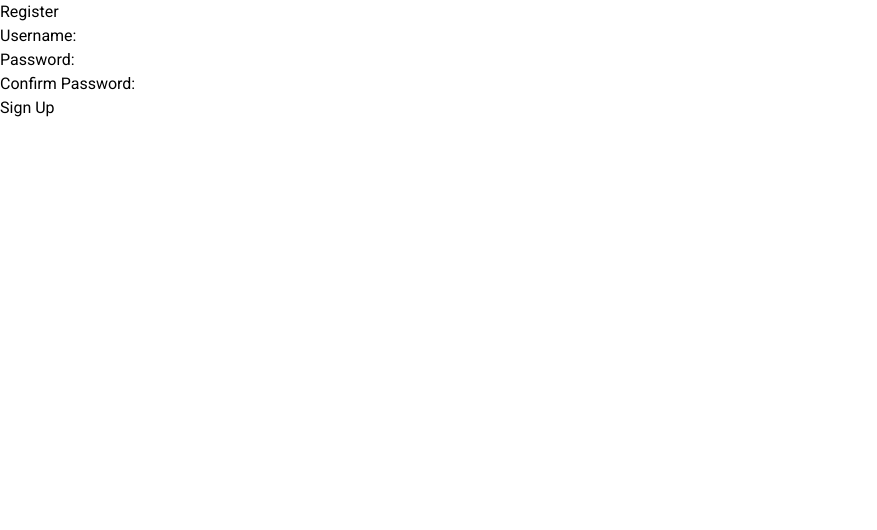
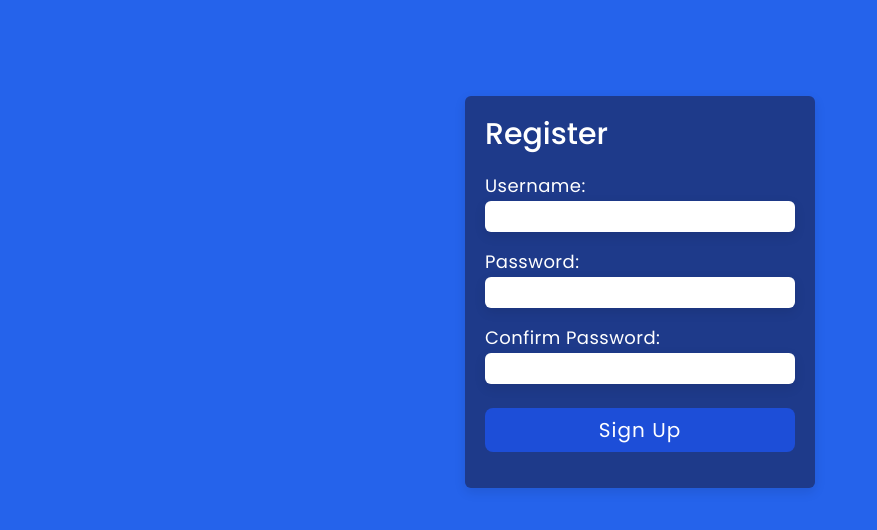
Before and after one commit to kawojue/user-registration, a React (Vite) app in the folder starter/: page / in a window 1280 px wide. Shown: the top 530 px of the page, without its empty margins (0-877 px from the left). Built offline with nearby package versions, Linux system fonts and the light colour scheme.

Commit message:
more styles

```diff
--- a/starter/src/index.css
+++ b/starter/src/index.css
@@ -5,5 +5,63 @@
 @tailwind components;
 
 body {
-    @apply font-roboto;
+    @apply font-poppins bg-blue-600 text-white;
 }
+
+.trans {
+    @apply transition-all ease-linear duration-300;
+}
+
+.container {
+    @apply w-full mt-24;
+}
+
+.container-center {
+    @apply bg-blue-900 w-[90vw] max-w-[350px] mx-auto rounded-md px-5 pt-5 pb-9;
+    box-shadow: rgba(0, 0, 0, 0.1) 0px 4px 12px;
+}
+
+.section-h3 {
+    @apply text-3xl font-medium;
+}
+
+.form {
+    @apply mt-5;
+}
+
+.form-center {
+    @apply flex flex-col gap-4;
+}
+
+.form-group {
+    @apply flex flex-col gap-0.5;
+}
+
+label {
+    @apply text-[18px] tracking-wide;
+}
+
+input {
+    @apply rounded-md p-0.5 text-black text-[18px];
+    box-shadow: rgba(0, 0, 0, 0.1) 0px 4px 12px;
+}
+
+.btn-container {
+    @apply w-full mt-6;
+}
+
+.btn {
+    @apply py-2 w-full rounded-lg text-white bg-blue-700 text-xl tracking-wider;
+}
+
+.btn:focus {
+    @apply outline-none;
+}
+
+.btn:hover:not([disabled]) {
+    @apply bg-[navy] text-black trans;
+}
+
+.btn:disabled {
+    @apply opacity-[50%] cursor-not-allowed;
+}
```
